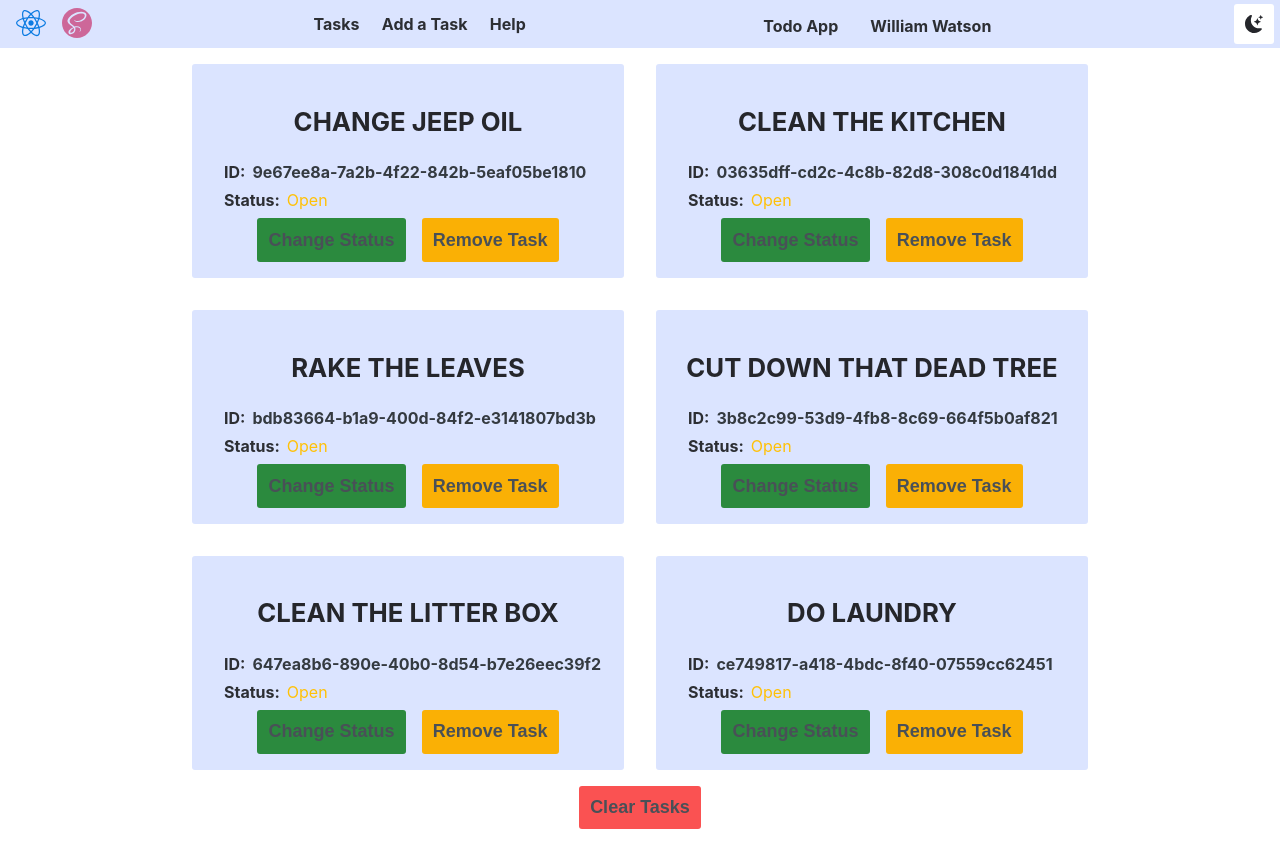
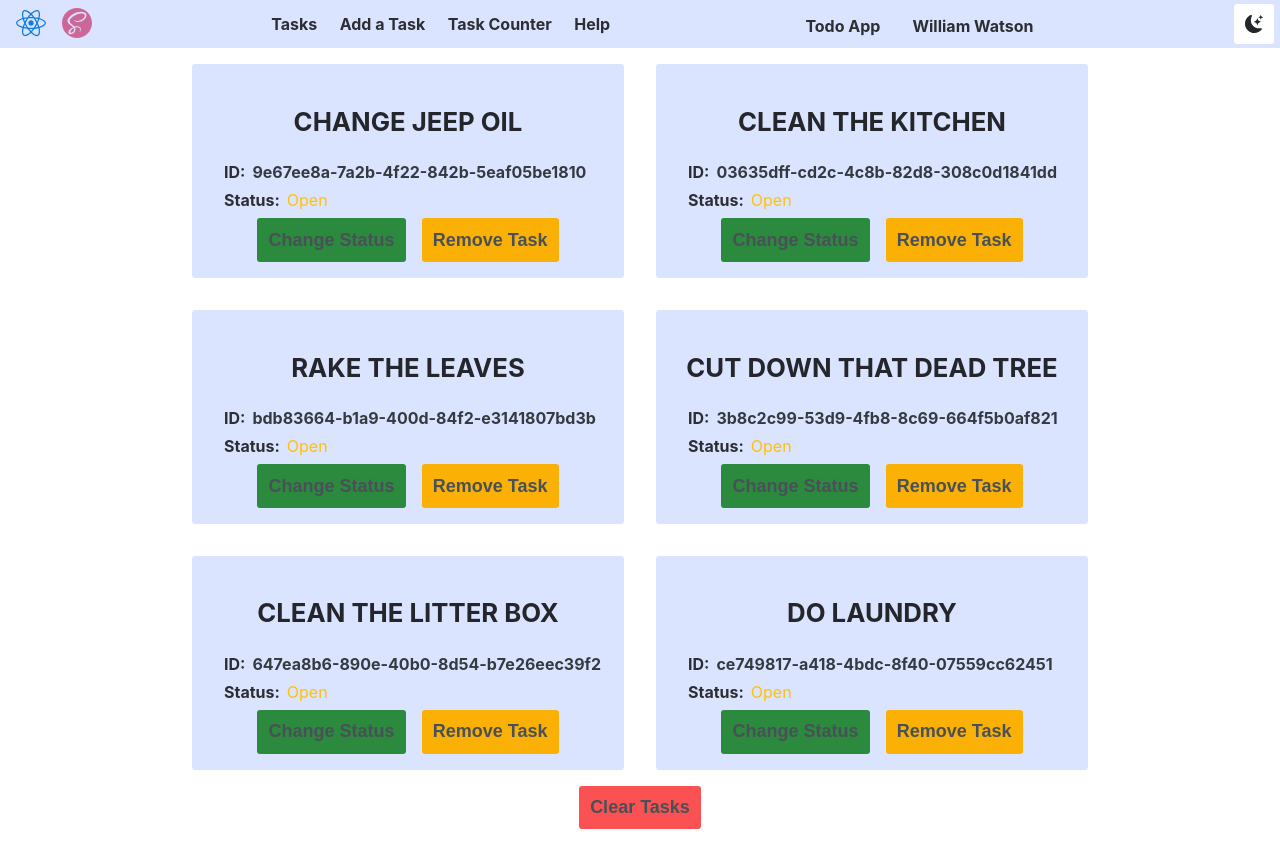
Before and after one commit to threnody5/INFO-5143-lab, a React (Create React App) app: page / in a window 1280 px wide. Built offline with nearby package versions, Linux system fonts and the light colour scheme.

Commit message:
add task-counter to navbar

```diff
--- a/src/components/NavRouter/index.jsx
+++ b/src/components/NavRouter/index.jsx
@@ -11,6 +11,7 @@ const NavRouter = () => {
     <nav className={`${styles.navContainer} ${styles[theme]}`}>
       <NavLink to='/'>Tasks</NavLink>
       <NavLink to='add-task'>Add a Task</NavLink>
+      <NavLink to='task-counter'>Task Counter</NavLink>
       <NavLink to='help'>Help</NavLink>
     </nav>
   );
```
